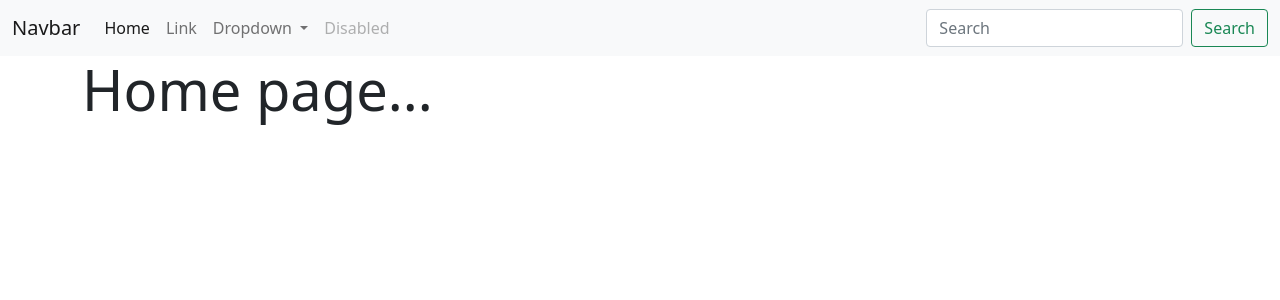
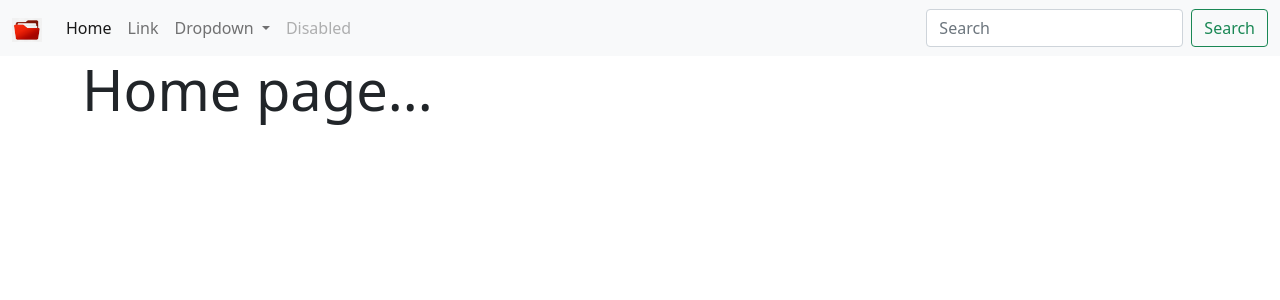
Before and after one commit to josephdickson11/fastapi-app, a FastAPI app: page / in a window 1280 px wide. Shown: the top 300 px of the page. Run offline with FastAPI, Linux system fonts and the light colour scheme.

Commit message:
add static files

```diff
--- a/main.py
+++ b/main.py
@@ -1,8 +1,10 @@
 #main.py
 
 from fastapi import FastAPI
+from fastapi.staticfiles import StaticFiles
 from core.config import settings
 from apis.generalpages.route_homepage import general_pages_router
+
 
 
 
@@ -10,9 +12,13 @@ def include_router(app):
     app.include_router(general_pages_router)
 
 
+def configure_static(app):  #new
+    app.mount("/static", StaticFiles(directory="static"), name="static")
+
 def start_application():
     app = FastAPI(title=settings.PROJECT_NAME, version=settings.PROJECT_VERSION)
     include_router(app)
+    configure_static(app)
     return app
 
 app = start_application()
--- a/requirements.txt
+++ b/requirements.txt
@@ -3,3 +3,6 @@ uvicorn
 
 #for templating
 jinja2
+
+#for static files
+aiofiles
--- a/templates/components/navbar.html
+++ b/templates/components/navbar.html
@@ -1,6 +1,8 @@
 <nav class="navbar navbar-expand-lg navbar-light bg-light">
     <div class="container-fluid">
-      <a class="navbar-brand" href="#">Navbar</a>
+      <a class="navbar-brand" href="#">
+        <img src="{{ url_for('static', path='images/logo.png') }}" alt="" width="30" height="24">
+      </a>
       <button class="navbar-toggler" type="button" data-bs-toggle="collapse" data-bs-target="#navbarSupportedContent" aria-controls="navbarSupportedContent" aria-expanded="false" aria-label="Toggle navigation">
         <span class="navbar-toggler-icon"></span>
       </button>
```
Also changed, not shown: static/images/logo.png (added).
